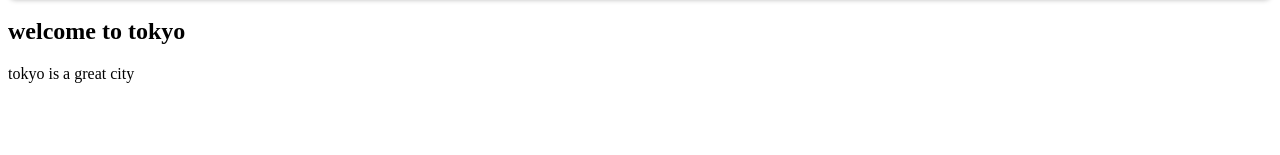
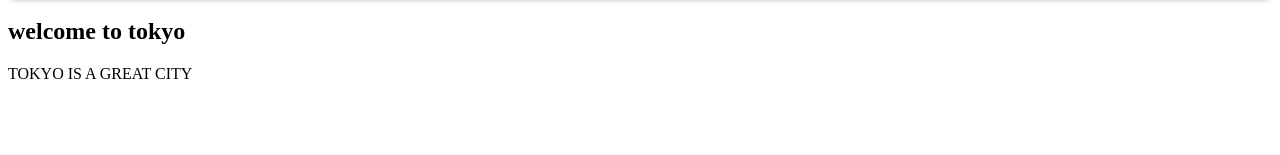
Before and after one commit to jin-aiit-a1824jj/vueJS-sample, a Vue app in the folder session6/index4/: page / in a window 1280 px wide. Shown: the part 210-365 px from the top of the page. Built offline with nearby package versions, Linux system fonts and the light colour scheme.

Commit message:
use vue filter muliti filter

```diff
--- a/session6/index4/src/components/Home.vue
+++ b/session6/index4/src/components/Home.vue
@@ -1,8 +1,8 @@
 <template>
   <div>
     <p v-border:solid.round.shadow="{ width: '5px', color: 'red' }">Home</p>
-    <h2>{{ title | lowerCase }}</h2>
-    <p>{{ subtitle | lowerCase }}</p>
+    <h2>{{ title | upperCase | lowerCase}}</h2>
+    <p>{{ subtitle | lowerCase | upperCase }}</p>
   </div>
 </template>
 
```
